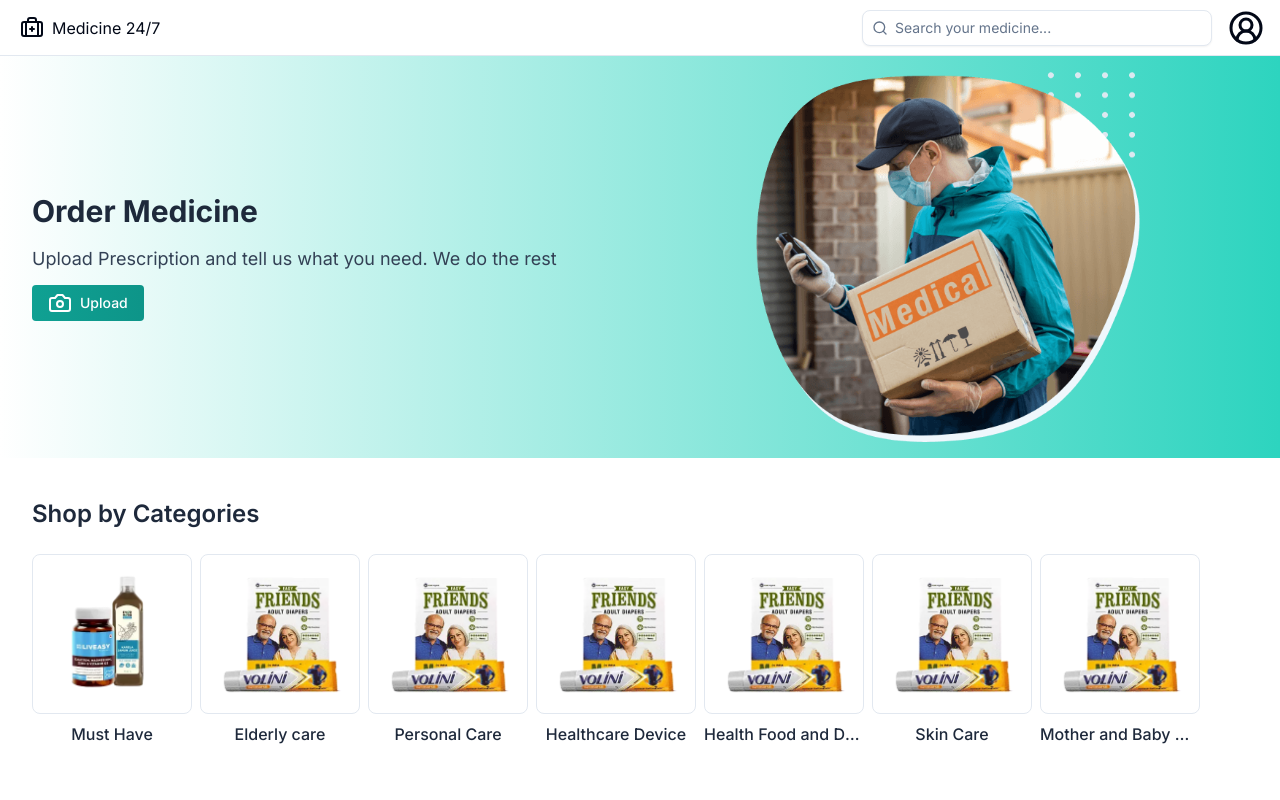
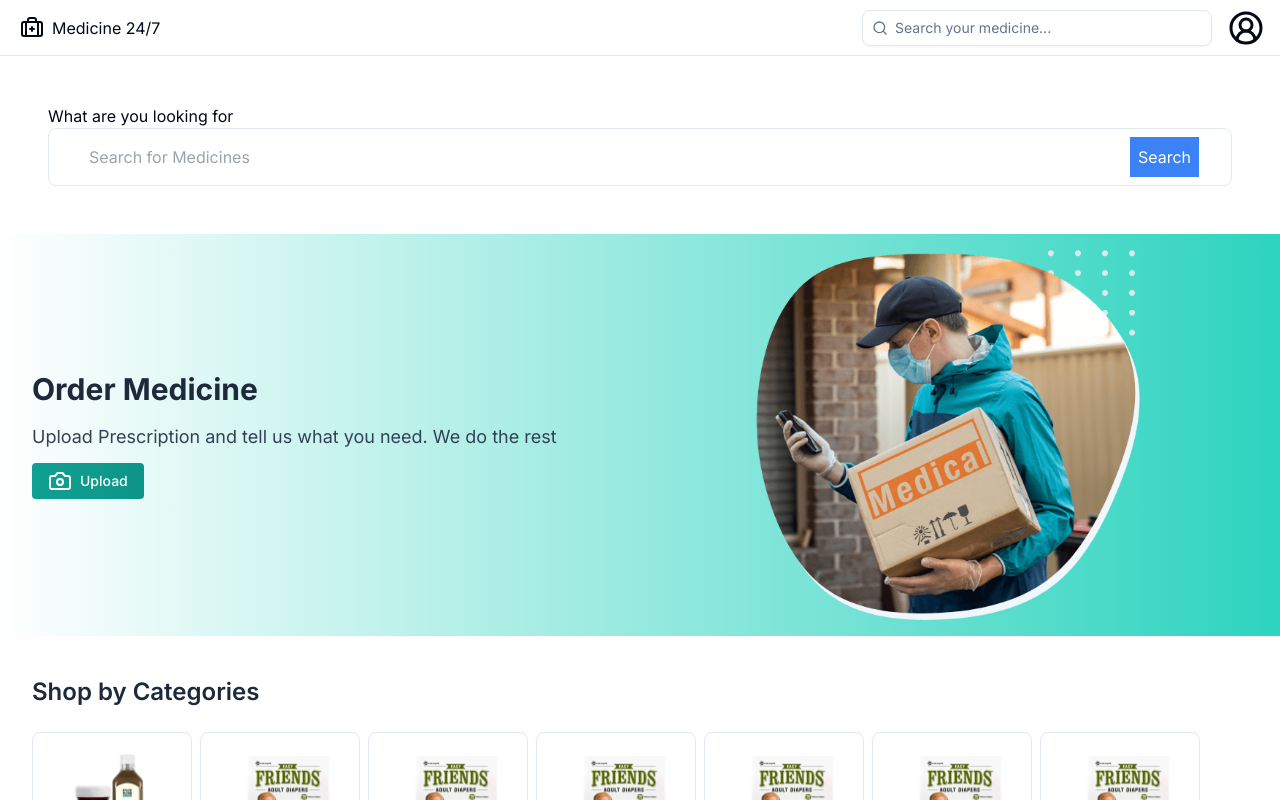
Before and after one commit to Munna-Khandakar/mycrowd, a Next.js app: page / in a window 1280 px wide. Shown: the top 800 px of the page. Built offline with nearby package versions, Linux system fonts and the light colour scheme.

Commit message:
add to cart added

```diff
--- a/app/page.tsx
+++ b/app/page.tsx
@@ -2,10 +2,12 @@ import {HeroSection} from '@/components/herosection/HeroSection';
 import {CategorySection} from '@/components/categorysection/CategorySection';
 import {MedicineSection} from '@/components/medicine/MedicineSection';
 import {NewLaunchSection} from '@/components/medicine/NewLaunchSection/NewLaunchSection';
+import {Searchbar} from '@/components/Searchbar/Searchbar';
 
 export default function Home() {
     return (
         <main>
+            <Searchbar/>
             <HeroSection/>
             <CategorySection/>
             <NewLaunchSection/>
--- a/components/AddToCartButton.tsx
+++ b/components/AddToCartButton.tsx
@@ -17,7 +17,7 @@ export const AddToCartButton = () => {
     const [menuOpen, setMenuOpen] = useState(false);
     const [selectedOption, setSelectedOption] = useState('');
 
-    const ref = useRef<any>();
+    const ref = useRef<HTMLDivElement>(null);
 
     const handleClick = () => {
         setShowDropdown(true);
--- /dev/null
+++ b/components/Searchbar/Searchbar.tsx
@@ -0,0 +1,56 @@
+'use client';
+
+import {useEffect, useRef, useState} from 'react';
+
+export const Searchbar = () => {
+
+    const searchInputRef = useRef<HTMLDivElement>(null);
+    const [searchQuery, setSearchQuery] = useState('');
+    const [showDropdown, setShowDropdown] = useState(false);
+
+    useEffect(() => {
+        const handleClickOutside = (event: any) => {
+            if (searchInputRef.current && !searchInputRef.current.contains(event.target)) {
+                setShowDropdown(false);
+            }
+        };
+
+        document.addEventListener('mousedown', handleClickOutside);
+        return () => {
+            document.removeEventListener('mousedown', handleClickOutside);
+        };
+    }, []);
+
+    return (
+        <section className="container p-12">
+            <h2>What are you looking for</h2>
+            <div className="border rounded-lg px-8 py-2">
+                <div
+                    ref={searchInputRef}
+                    className="flex justify-between items-center">
+                    <input type="text"
+                           placeholder="Search for Medicines"
+                           className="w-full p-2"
+                           onChange={(e) => {
+                               setSearchQuery(e.target.value);
+                           }}
+                           onFocus={() => {
+                               setShowDropdown(true);
+                           }}
+                    />
+                    <button className="bg-blue-500 text-white p-2">Search</button>
+                </div>
+                {
+                    showDropdown && (
+                        <div className="bg-white p-2">
+                            <ul>
+                                <li>Medicine One</li>
+                                <li>Napa Extra</li>
+                            </ul>
+                        </div>
+                    )
+                }
+            </div>
+        </section>
+    );
+};
```
